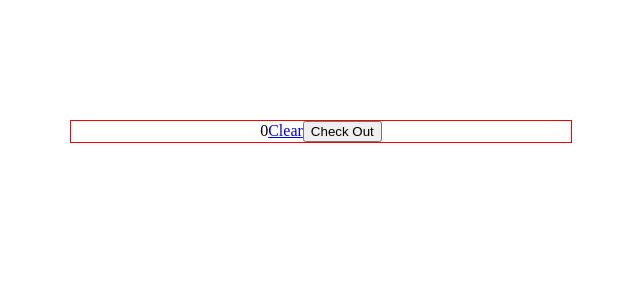
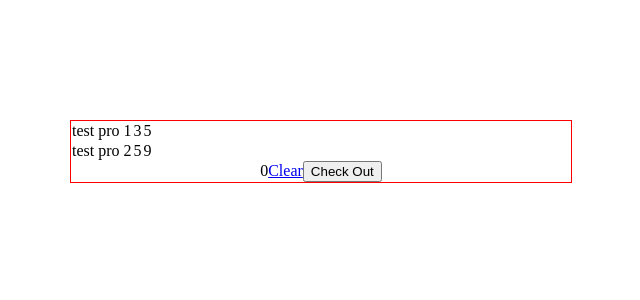
Before and after one commit to denizhangonen/mmtFrontendTest, a React (Create React App) app: page / in a window 1280 px wide. Shown: the top 300 px of the page, without its empty margins (158-798 px from the left). Built offline with nearby package versions, Linux system fonts and the light colour scheme.

Commit message:
footer work completed

```diff
--- a/src/basket/basket.js
+++ b/src/basket/basket.js
@@ -7,8 +7,9 @@ import "./basket.css";
 
 export class Basket extends Component {
   state = {
-      items: [],
-    // items: [{ title: "test pro 1", quantity: 3, price: 5 }],
+    // items: [],
+    items: [{ id: '1', title: "test pro 1", quantity: 3, price: 5 },
+    { id: '101', title: "test pro 2", quantity: 5, price: 9 }],
     totalPrice: 0
   };
 
@@ -18,7 +19,7 @@ export class Basket extends Component {
 
   removeItemsHandler = () => {
     // loop through items and reset quantities to zero and do keep items in the basket
-    console.log('removeItems has been called')
+    console.log("removeItems has been called");
   };
 
   render() {
```
